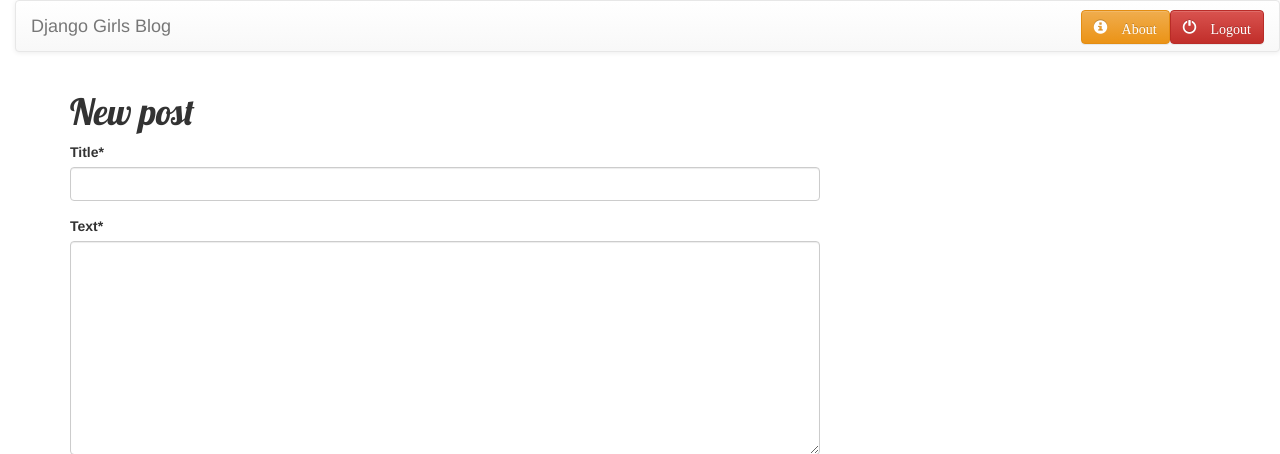
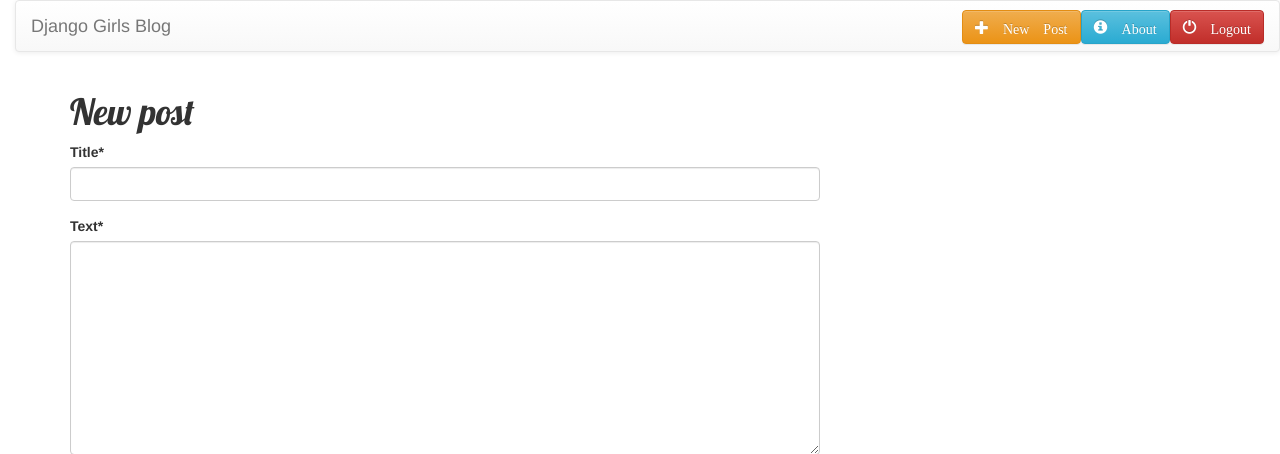
Before and after one commit to CassieCaramello/djangogirls_site, a Django app: page /post/new/ in a window 1280 px wide. Shown: the top 454 px of the page. Run offline with Django 3.2, Linux system fonts and the light colour scheme; the visitor is signed in with stand-in values (Sample User, id 1); some libraries are stand-ins or nearby versions.

Commit message:
modificacion de añadir un post

```diff
--- a/djangogirls_site/templates/base.html
+++ b/djangogirls_site/templates/base.html
@@ -24,7 +24,10 @@
 
                     <a type="button" class="btn btn-success glyphicon glyphicon-user navbar-btn navbar-right" href="{% url 'login' %}"> Login</a></button>
                 {% endif %}
-                <a type="button" class="btn btn-warning glyphicon glyphicon-info-sign navbar-btn navbar-right" href="{% url 'about' %}"> About</a></button>
+                <a type="button" class="btn btn-info glyphicon glyphicon-info-sign navbar-btn navbar-right" href="{% url 'about' %}"> About</a></button>
+
+                <a type="button" class="btn btn-warning glyphicon glyphicon-plus navbar-btn navbar-right" href="{% url 'blog.views.post_new' %}"> New Post</a></button>
+
                 </div>
                 </div>
             </nav>
```
